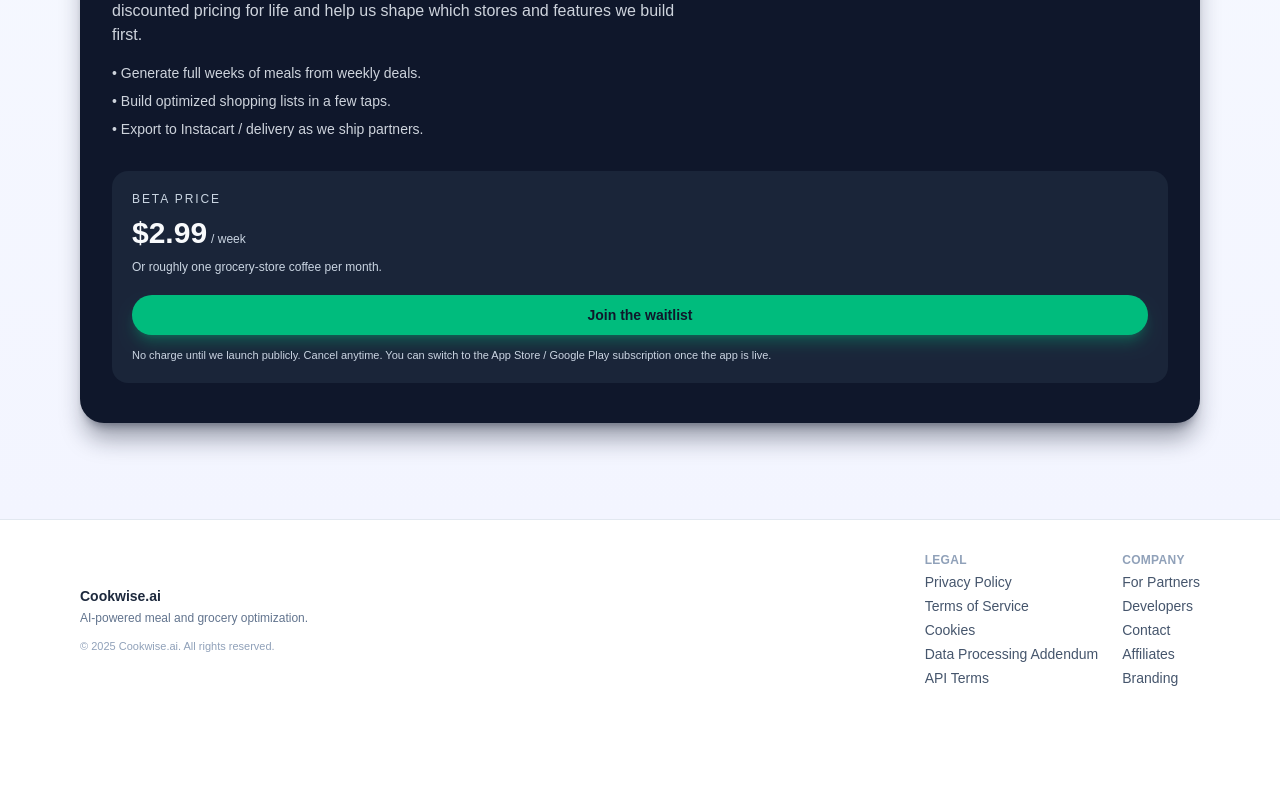
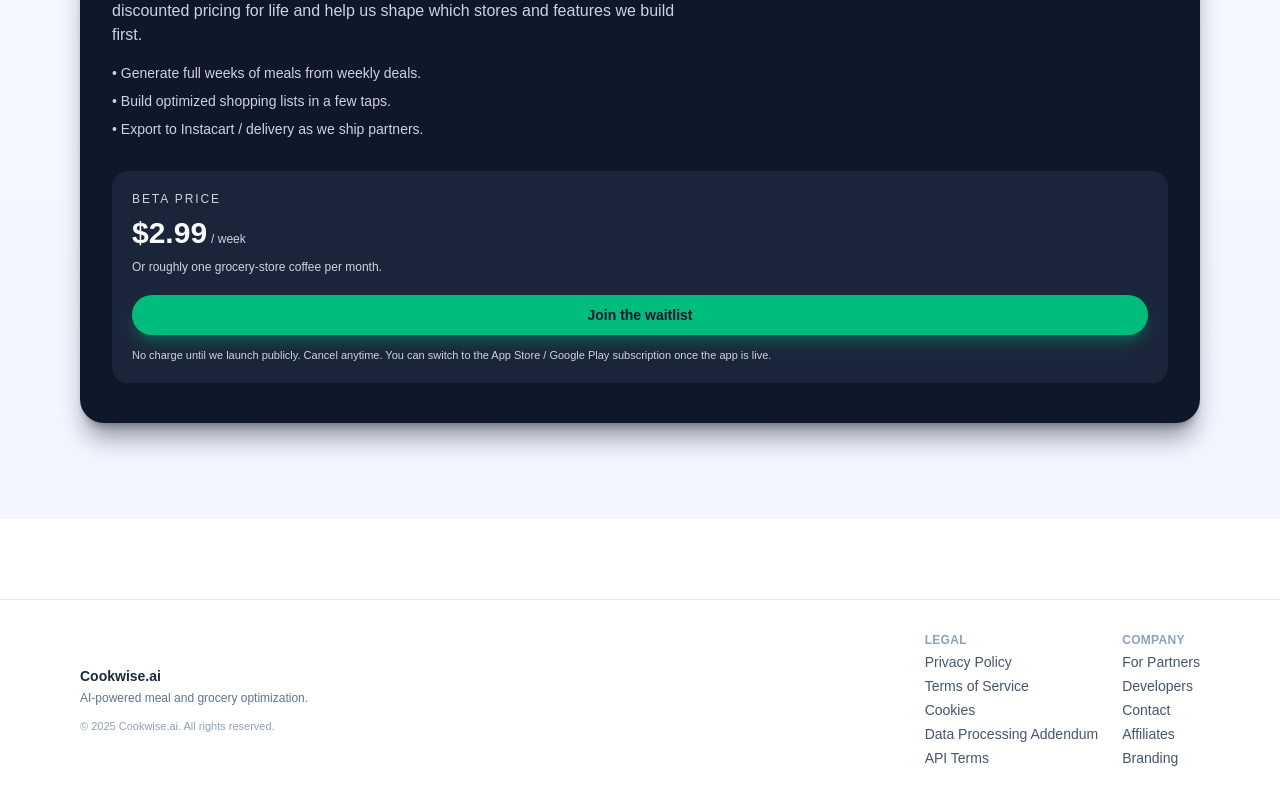
Before and after one commit to robsalter-lab/nextjs-cookwisemkt, a Next.js app: page / in a window 1280 px wide. Shown: the part 1676-2476 px from the top of the page. Before the commit the page ends 2396 px from the top, so only its background shows below. Built offline with nearby package versions, Linux system fonts and the light colour scheme.

Commit message:
Update layout.tsx

```diff
--- a/app/layout.tsx
+++ b/app/layout.tsx
@@ -17,9 +17,9 @@ type RootLayoutProps = {
 export default function RootLayout({ children }: RootLayoutProps) {
   return (
     <html lang="en">
-      <body className="bg-[#FDFBF6] text-slate-900 antialiased">
+      <body className="bg-[#FDFBF6] text-slate-900 antialiased min-h-screen overflow-x-hidden">
 
-        {/* Transparent header like Cal.ai */}
+        {/* Transparent, seamless header */}
         <header className="absolute top-0 left-0 w-full z-50">
           <div className="mx-auto flex max-w-6xl items-center justify-between gap-6 px-4 py-4">
 
@@ -40,7 +40,7 @@ export default function RootLayout({ children }: RootLayoutProps) {
               <Link href="#pricing" className="hover:text-slate-900">Pricing</Link>
             </nav>
 
-            {/* App Store Badges with identical size */}
+            {/* App Store Badges (same height) */}
             <div className="hidden md:flex items-center gap-4">
               <img
                 src="/appstore.png"
@@ -56,14 +56,15 @@ export default function RootLayout({ children }: RootLayoutProps) {
           </div>
         </header>
 
-        {/* Page content */}
-        <main className="min-h-screen">{children}</main>
+        {/* Main content — FIX: Remove margin/padding so background reaches top */}
+        <main className="pt-0 mt-0 min-h-screen">
+          {children}
+        </main>
 
         {/* Footer */}
-        <footer className="border-t border-slate-200 bg-white/90">
+        <footer className="border-t border-slate-200 bg-white/90 mt-20">
           <div className="mx-auto flex max-w-6xl flex-col gap-6 px-4 py-8 md:flex-row md:items-center md:justify-between">
 
-            {/* Footer Left */}
             <div>
               <div className="text-sm font-semibold text-slate-800">
                 Cookwise.ai
@@ -76,7 +77,6 @@ export default function RootLayout({ children }: RootLayoutProps) {
               </div>
             </div>
 
-            {/* Footer Right */}
             <div className="flex flex-wrap gap-6 text-sm text-slate-600">
 
               <div className="flex flex-col gap-1">
```
